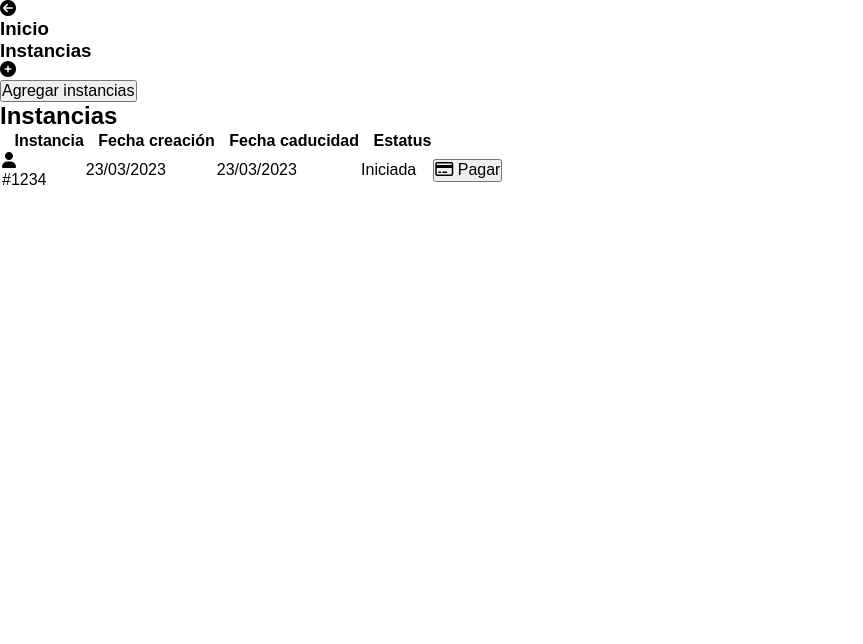
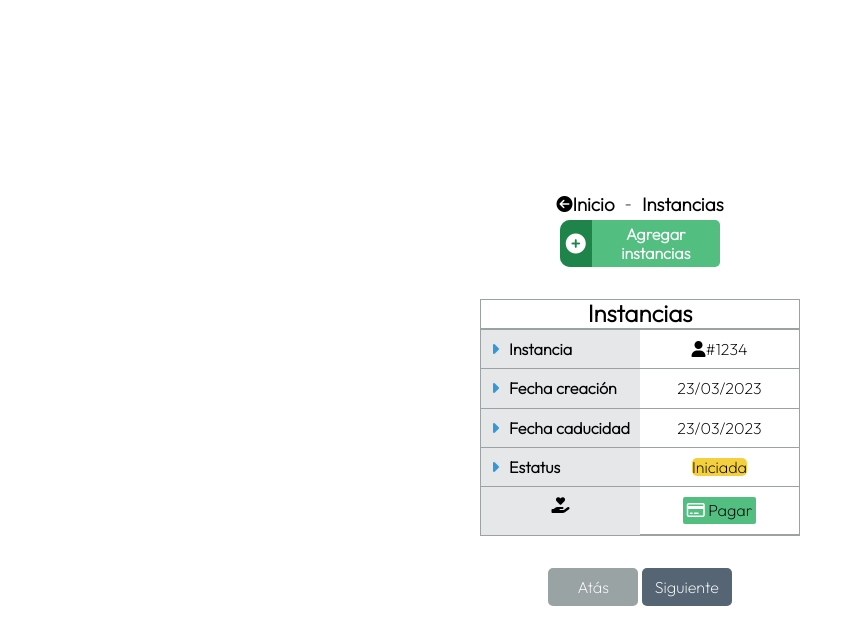
Before and after one commit to KnowingZzaduke/Whatsive, a website: page views/instancias/instancias.html in a window 1280 px wide. Shown: the whole page, without its empty margins (0-863 px from the left). Drawn offline with Linux system fonts and the light colour scheme.

Commit message:
Agregando estilos a la tabla de instancias

```diff
--- a/src/scss/app.scss
+++ b/src/scss/app.scss
@@ -1,3 +1,4 @@
 @use 'base';
 @use 'layouts';
 @use 'form';
+@use 'instancias';
--- a/src/scss/base/_variables.scss
+++ b/src/scss/base/_variables.scss
@@ -2,9 +2,14 @@
 $negro: black;
 $blanco: #ffff;
 $verde: #52BE80;
+$verdeOscuro:#1e8449;
 $gris: #EAEDED;
 $grisOscuro:#566573 ;
 $grisClaro: #99a3a4;
+$azulMarino: #3498db;
+$grisBlanco: #e5e7e9;
+$rojoDanger: #c0392b;
+$amarillo: #f4d03f;
 
 //Tamaño de fuentes
 $titulo: 3rem;
--- /dev/null
+++ b/src/scss/instancias/_index.scss
@@ -0,0 +1 @@
+@forward 'instancias';
--- /dev/null
+++ b/src/scss/instancias/_instancias.scss
@@ -0,0 +1,144 @@
+@use '../base/variables'as v;
+@use '../base/mixins' as m;
+
+.body_instancias{
+    display: flex;
+    min-height: 100vh;
+    align-items: center;
+    justify-content: center;
+    .content_all-instancias{
+        .content_header-instancias{
+            display: grid;
+            gap: 5px;
+            .inicio_instancias{
+                display: flex;
+                align-items: center;
+                justify-content: center;
+            }
+            .content_parrafo-instancia{
+                display: flex;
+                gap: 10px;
+            }
+            .content_boton-agregar-instancias{
+                display: flex;
+                align-items: center;
+                background-color: v.$verde;
+                width: 50%;
+                margin: 0% auto;
+                border-radius: 10px;
+                .icon{
+                    background-color: v.$verdeOscuro;
+                    height: 100%;
+                    display: flex;
+                    align-items: center;
+                    width: 40px;
+                    justify-content: center;
+                    border-radius: 10px 0 0 10px;
+                    i{
+                        font-size: 20px;
+                        filter: invert(100);
+                    }
+                }
+                .boton{
+                    button{
+                        background-color: v.$verde;
+                        border: none;
+                        border-radius: 5px;
+                        padding: 5px 15px;
+                        color: v.$blanco;
+                        font-weight: 600;
+                    }
+                }
+            }
+        }
+        .content_tabla-instancias{
+            margin-top: 2rem;
+            .content_header-tabla{
+                border: 1px  solid v.$grisClaro;
+                .content_titulo-header-tabla{
+                    text-align: center;
+                    font-weight: 600;
+                }
+            }
+            .tabla{
+                .tabla_instancias{
+                    border: 1px solid v.$grisClaro;
+                    display: grid;
+                    grid-template-columns: repeat(2, 1fr);
+                    text-align: center;
+                    thead{
+                        background-color: v.$grisBlanco;
+                        tr{
+                            display: grid;
+                            :last-child{
+                                border-bottom: 0px;
+                                justify-content: center;
+                            }
+                            th{
+                                padding: 10px;
+                                border-bottom: 1px solid v.$grisClaro;
+                                display: flex;
+                                align-items: center;
+                                gap: 10px;
+                                a{
+                                    display: flex;
+                                    i{
+                                        color: v.$azulMarino;
+                                    }
+                                }
+                            }
+                        }
+                    }
+                    tbody{
+                        tr{
+                            display: grid;
+                            td{
+                                padding: 10px;
+                                border-bottom: 1px solid v.$grisClaro;
+                                display: flex;
+                                justify-content: center;
+                                #estatus{
+                                    border-radius: 5px;
+                                    background-color: v.$amarillo;
+                                }
+                                .content_boton-pagar{
+                                    button{
+                                        background-color: v.$verde;
+                                        border: none;
+                                        padding: 4px;
+                                        border-radius: 2px;
+                                        transition: .25s ease;
+                                        &:hover{
+                                            cursor: pointer;
+                                            transform: scale(1.1);
+                                        }
+                                        i{
+                                            filter: invert(100);
+                                        }
+                                    }
+                                }
+                            }
+                        }
+                    }
+                }
+            }
+            .content_paginador{
+                padding-top: 2rem;
+                .content_botones-paginador{
+                    text-align: center;
+                    :first-child{
+                        background-color: v.$grisClaro;
+                    }
+                    button{
+                        background-color: v.$grisOscuro;
+                        border: none;
+                        color: v.$blanco;
+                        border-radius: 5px;
+                        padding: 10px;
+                        width: 90px;
+                    }
+                }
+            }
+        }
+    }
+}
--- a/views/bienvenida/bienvenida.html
+++ b/views/bienvenida/bienvenida.html
@@ -6,6 +6,7 @@
     <meta name="viewport" content="width=device-width, initial-scale=1.0">
     <title>Bienvenida</title>
     <link rel="icon" href="../../src/img/Whatssive.png">
+    <link href="https://fonts.googleapis.com/css2?family=Outfit:wght@200&display=swap" rel="stylesheet">
     <link rel="stylesheet" href="../../build/css/app.css">
 </head>
 <body>
--- a/views/instancias/instancias.html
+++ b/views/instancias/instancias.html
@@ -6,17 +6,19 @@
     <meta name="viewport" content="width=device-width, initial-scale=1.0">
     <title>Intancias</title>
     <link rel="icon" href="../../src/img/Whatssive.png">
+    <link href="https://fonts.googleapis.com/css2?family=Outfit:wght@200&display=swap" rel="stylesheet">
     <link rel="stylesheet" href="../../build/css/app.css">
 </head>
-<body>
+<body class="body_instancias">
     <div class="content_all-instancias">
         <div class="content_header-instancias">
-            <div class="inicio-instancias">
+            <div class="inicio_instancias">
                 <div class="icon">
                     <i class="fa-solid fa-circle-arrow-left"></i>
                 </div>
-                <div class="inicio-intancias">
+                <div class="content_parrafo-instancia">
                     <h3>Inicio</h3>
+                    <span>-</span>
                     <h3>Instancias</h3>
                 </div>
             </div>
@@ -25,7 +27,7 @@
                     <i class="fa-solid fa-circle-plus"></i>
                 </div>
                 <div class="boton">
-                    <button type="butto">Agregar instancias</button>
+                    <button type="button">Agregar instancias</button>
                 </div>
             </div>
         </div>
@@ -35,9 +37,10 @@
                     <h2>Instancias</h2>
                 </div>
             </div>
-            <div class="table">
+            <div class="tabla">
                 <table class="tabla_instancias">
                     <thead>
+                        <tr>
                             <th>
                                 <a href="#">
                                     <i class="fa-solid fa-caret-right caret_right"></i>
@@ -66,9 +69,13 @@
                                 </a>
                                 <span>Estatus</span>
                             </th>
-                        <th></th>
+                            <th>
+                                <i class="fa-solid fa-hand-holding-heart"></i>
+                            </th>
+                        </tr>
                     </thead>
                     <tbody>
+                        <tr>
                             <td>
                                 <div class="icon">
                                     <i class="fa-solid fa-user"></i>
@@ -84,7 +91,7 @@
                                 <span>23/03/2023</span>
                             </td>
                             <td>
-                            <span>Iniciada</span>
+                                <span id="estatus">Iniciada</span>
                             </td>
                             <td>
                                 <div class="content_boton-pagar">
@@ -94,8 +101,15 @@
                                     </button>
                                 </div>
                             </td>
+                        </tr>
                     </tbody>
                 </table>
+                <div class="content_paginador">
+                    <div class="content_botones-paginador">
+                        <button type="button">Atás</button>
+                        <button type="button">Siguiente</button>
+                    </div>
+                </div>
             </div>
         </div>
     </div>
```
Also changed, not shown: build/css/app.css. Lines whose indentation alone changed are shown as unchanged.
